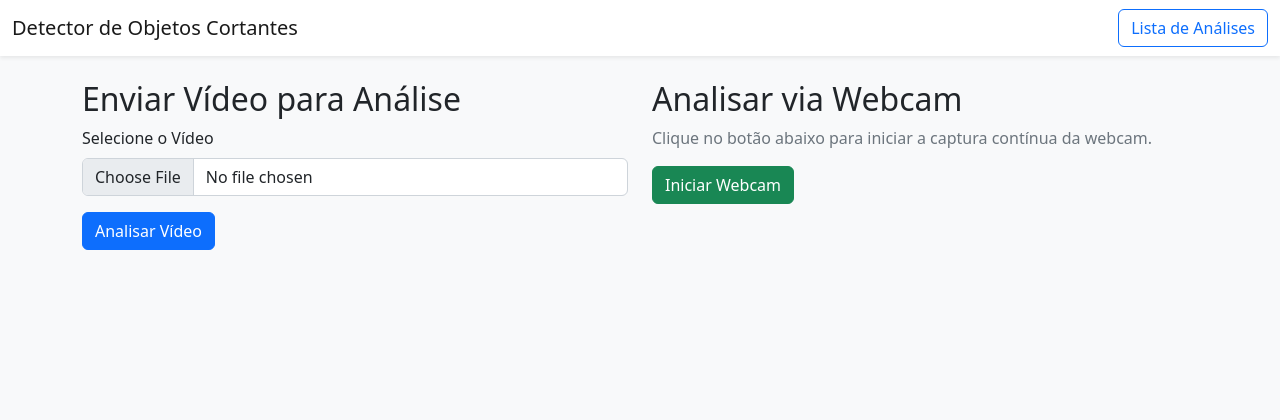
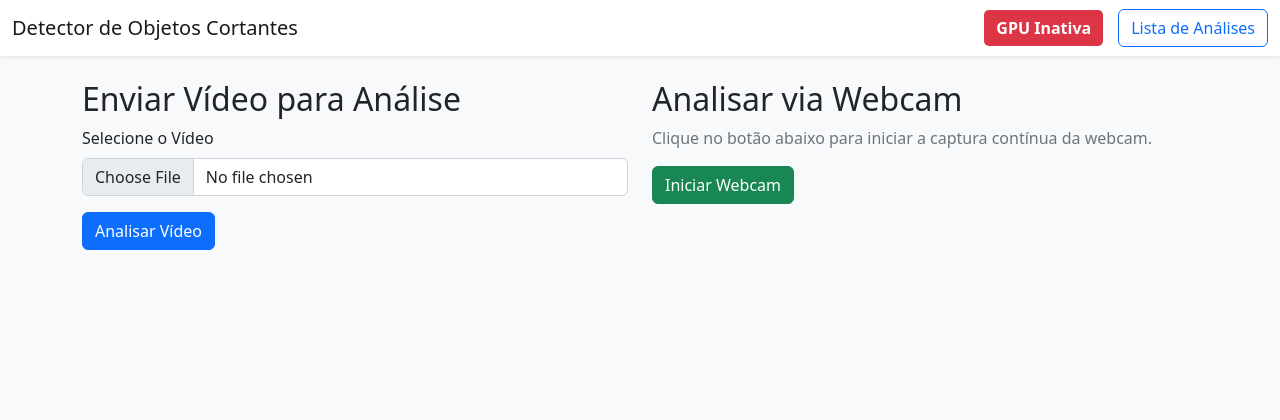
Before and after one commit to lgcarvalho/Hackaton-Fase5, a Flask app: page / in a window 1280 px wide. Shown: the top 420 px of the page. Run offline with Flask 3, Linux system fonts and the light colour scheme.

Commit message:
Ajuste para validar se GPU esta habilitada.

```diff
--- a/Sistema/app.py
+++ b/Sistema/app.py
@@ -4,6 +4,7 @@ import datetime
 import uuid
 import threading
 import time
+import torch
 
 from flask import Flask, render_template, request, redirect, url_for, flash, jsonify, Response
 from ultralytics import YOLO
@@ -31,13 +32,16 @@ analises = []
 app = Flask(__name__)
 app.secret_key = "chave-secreta-para-session-flash"  # Chave para sessões e mensagens flash
 
+# Verifica se a GPU está ativa
+gpu_ativa = torch.cuda.is_available()
+
 # Carrega o modelo YOLO treinado para detecção de objetos
 model = YOLO("model/best.pt")
 
 # Rota que rendereiza a página inicial
 @app.route("/")
 def index():
-    return render_template("index.html")  # Renderiza a página inicial
+    return render_template("index.html", gpu_ativa=gpu_ativa)  # Renderiza a página inicial
 
 # Rota que recebe um vídeo, processa as detecções, salva a imagem e registra a análise
 @app.route("/process_video", methods=["POST"])
@@ -245,7 +249,7 @@ def process_webcam():
         webcam_thread = threading.Thread(target=webcam_detection_loop, daemon=True)
         webcam_thread.start()
 
-    return render_template("webcam.html")  # Renderiza a página que exibe o feed da webcam
+    return render_template("webcam.html", gpu_ativa=gpu_ativa)  # Renderiza a página que exibe o feed da webcam
 
 # Rota que para a webcam manualmente
 @app.route("/stop_webcam", methods=["POST"])
@@ -286,7 +290,7 @@ def video_feed():
 @app.route("/lista_analises")
 def lista_analises():
     # Renderiza a página que lista as análises realizadas
-    return render_template("lista_analises.html", analises=analises)
+    return render_template("lista_analises.html", analises=analises, gpu_ativa=gpu_ativa)
 
 # Rota que exibe os detalhes de uma análise específica
 @app.route("/detalhe/<analise_id>")
--- a/Sistema/templates/base.html
+++ b/Sistema/templates/base.html
@@ -24,6 +24,22 @@
             background-color: #fff; /* Opcional */
             border-top: 1px solid #ddd;
         }
+        .gpu-status {
+            font-weight: bold;
+            padding: 6px 12px;
+            border-radius: 5px;
+            display: inline-block;
+            text-align: center;
+            margin-right: 15px;
+        }
+        .gpu-active {
+            color: #ffffff;
+            background-color: #28a745; /* Verde */
+        }
+        .gpu-inactive {
+            color: #ffffff;
+            background-color: #dc3545; /* Vermelho */
+        }
     </style>
 </head>
 <body class="bg-light">
@@ -37,7 +53,12 @@
             </button>
 
             <div class="collapse navbar-collapse" id="navbarNav">
-                <ul class="navbar-nav ms-auto">
+                <ul class="navbar-nav ms-auto align-items-center">
+                    <li class="nav-item">
+                        <span class="gpu-status {% if gpu_ativa %}gpu-active{% else %}gpu-inactive{% endif %}">
+                            {% if gpu_ativa %} GPU Ativa {% else %} GPU Inativa {% endif %}
+                        </span>
+                    </li>
                     <li class="nav-item">
                         <a class="btn btn-outline-primary" href="{{ url_for('lista_analises') }}">Lista de Análises</a>
                     </li>
```
Also changed, not shown: README.md.
